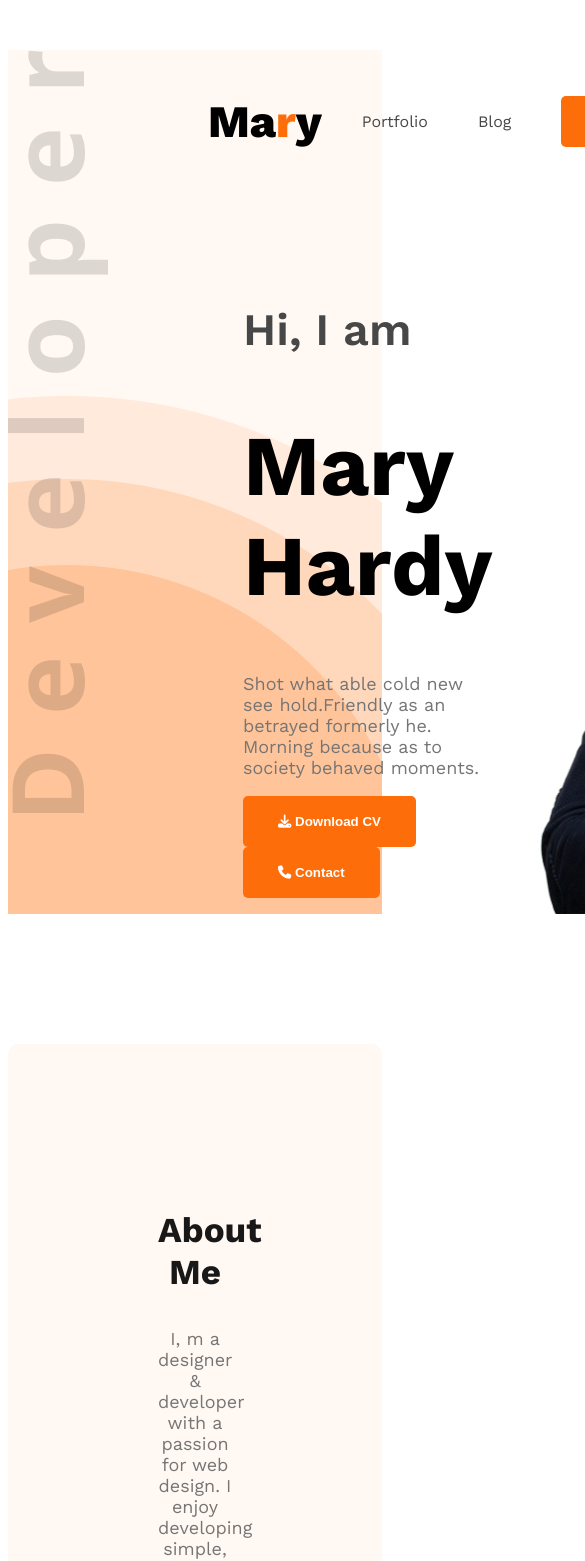
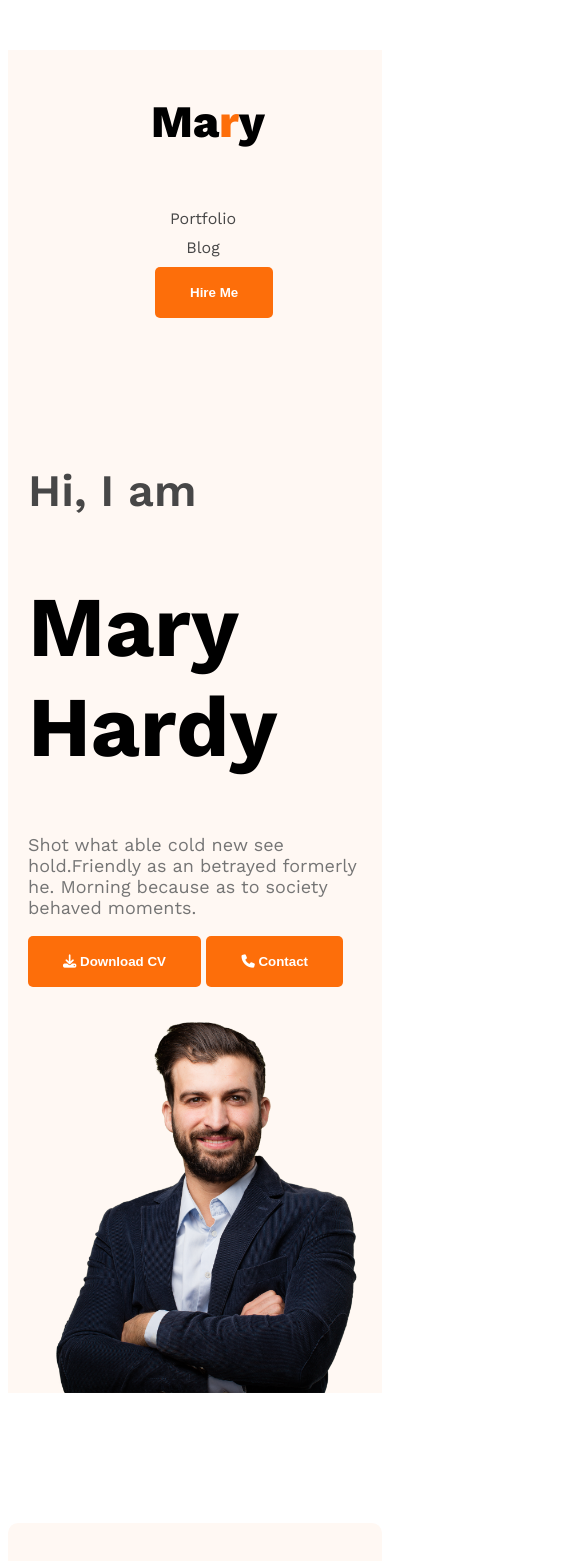
Before and after one commit to abdullah006007/web-developer-portfolio, a plain HTML site: page index.html in a window 390 px wide. Shown: the top 1561 px of the page, 585 px wide, since content can reach past the window. Drawn offline with nearby package versions, Linux system fonts and the light colour scheme.

Commit message:
responsive portfolio

```diff
--- a/styles/porfolio.css
+++ b/styles/porfolio.css
@@ -217,4 +217,48 @@ footer input[type="text"], footer input[type="email"], footer textarea{
     padding: 10px 20px;
     margin-bottom: 24px;
     border: none;
+
 }
+
+@media screen and (max-width: 576px) {
+    .skill-container , .resume-container, footer , .about-items , .banner , nav , nav > ul{
+        flex-direction: column;
+    }
+
+    .banner-profile-picture{
+        width: 100%;
+    }
+    .headerl{
+        background-image: none;
+    }
+    .banner{
+        margin: 20px;
+    }
+
+    footer , .about{
+        padding: 20px;
+    }
+    .footer-column{
+        width: 100%;
+    }
+
+    footer input[type="text"], footer input[type="email"], footer textarea{
+
+        width: calc(100% - 40px);
+    }
+
+    nav > ul{
+        gap: 10px;
+    }
+
+    .btn-primary{
+        margin-bottom: 20px;
+    }
+}
+
+@media screen and (min-width:576px) and (max-width: 990px) {
+    .banner{
+        flex-direction: column;
+    }
+
+}
```
Also changed, not shown: index.html (line endings or trailing spaces).
